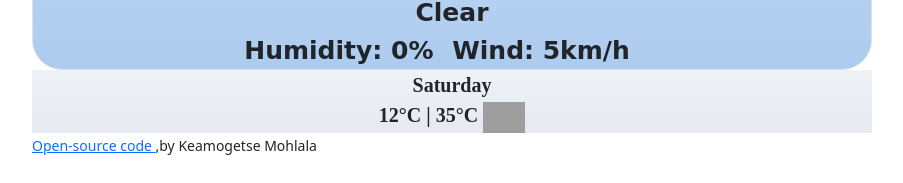
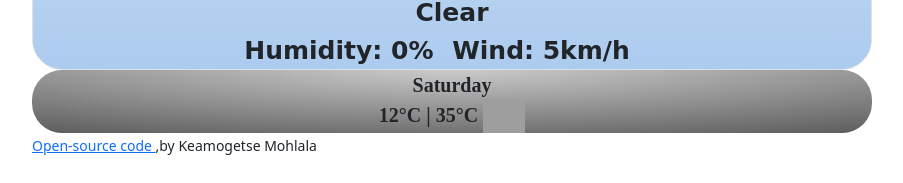
Before and after one commit to KeaMohlala/finalweatherapp-shecodes, a plain HTML site: page index.html in a window 1280 px wide. Shown: the part 494-677 px from the top of the page, without its empty margins (188-1091 px from the left). Drawn offline with nearby package versions, Linux system fonts and the light colour scheme; no server answers; grey boxes are pictures that could not be loaded; a web font is replaced by a local one.

Commit message:
final CSS for the forecast class

```diff
--- a/src/styles.css
+++ b/src/styles.css
@@ -14,9 +14,19 @@
   font-family: "Sancreek";
   font-weight: bold;
   font-size: 20px;
-  background-image: var(--bs-gradient);
-  background: linear-gradient(to top, #e6e9f0 0%, #eef1f5 100%);
+  background: linear-gradient(
+      to bottom,
+      rgba(255, 255, 255, 0.15) 0%,
+      rgba(0, 0, 0, 0.15) 100%
+    ),
+    radial-gradient(
+        at top center,
+        rgba(255, 255, 255, 0.4) 0%,
+        rgba(0, 0, 0, 0.4) 120%
+      )
+      #989898;
   text-align: center;
+  border-radius: 30px;
 }
 .search-form {
   margin-bottom: 20px;
```
